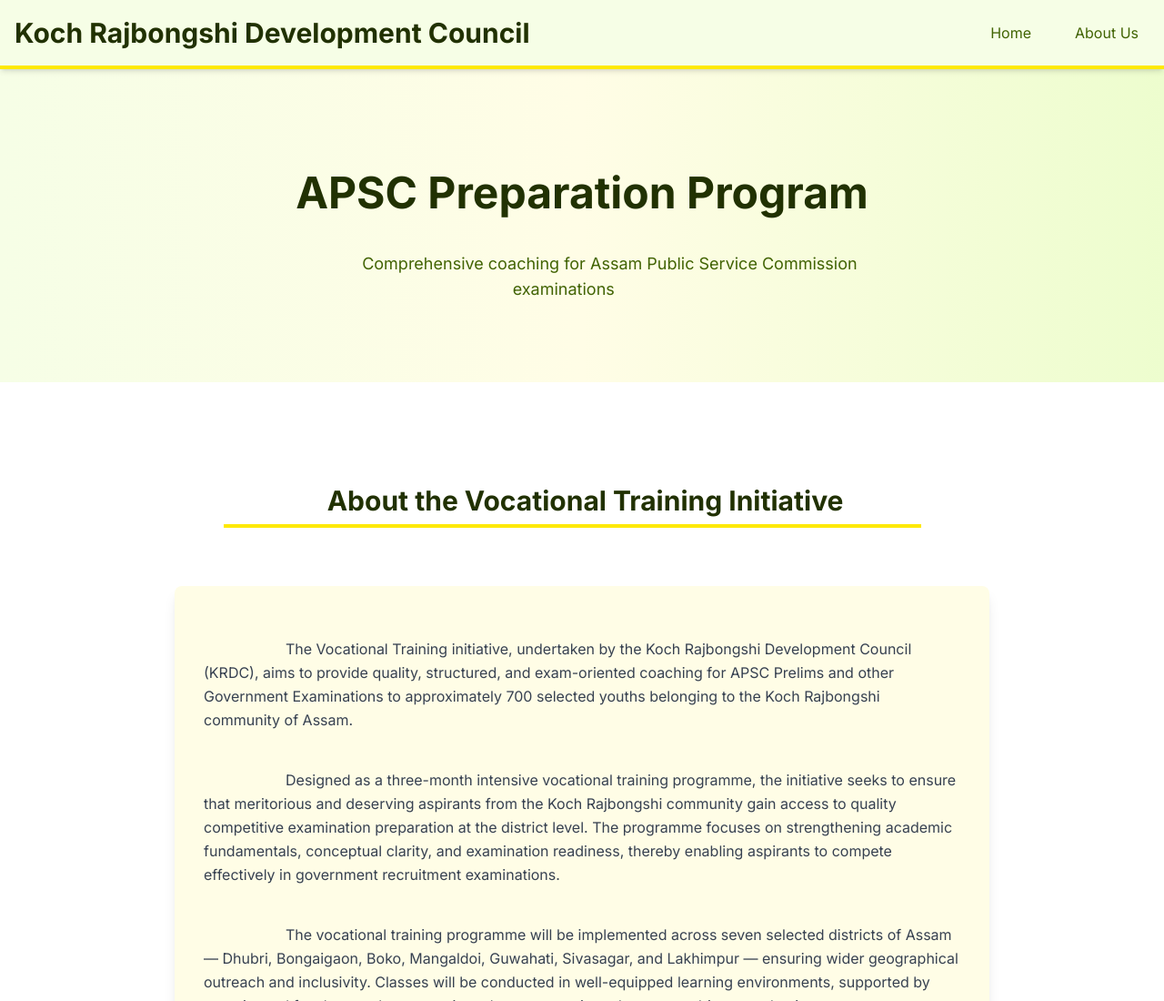
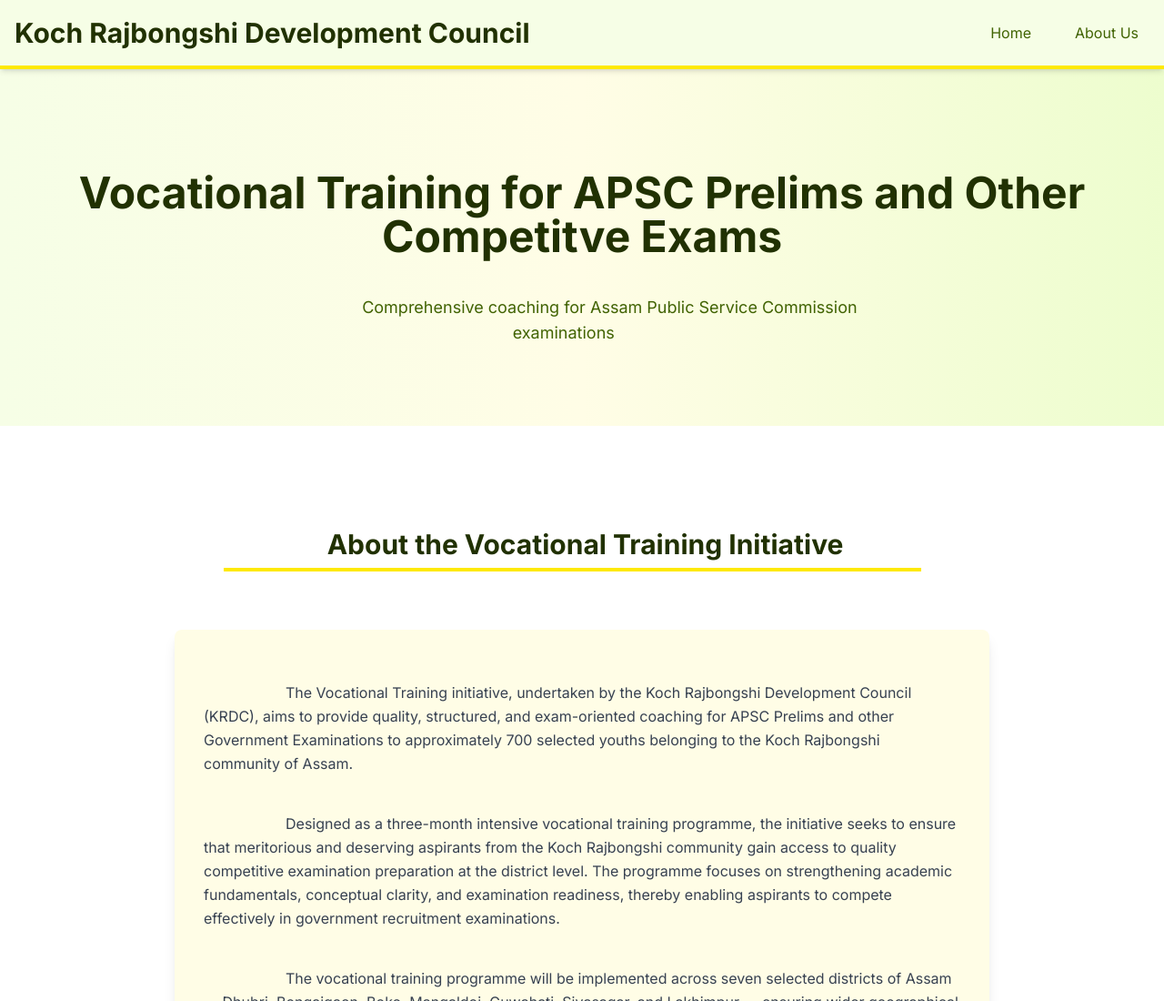
Before and after one commit to geekodour/krdc_website, an Eleventy site: page src/apsc.njk in a window 1280 px wide. Shown: the top 1100 px of the page at 91% size. Built offline with nearby package versions, Linux system fonts and the light colour scheme; Eleventy itself is replaced by a stand-in of ours; files that its build step writes are made by us from their sources.

Commit message:
Update apsc.njk

```diff
--- a/src/apsc.njk
+++ b/src/apsc.njk
@@ -7,7 +7,7 @@
 
 <section class="bg-gradient-to-r from-olive-50 via-golden-50 to-olive-100 py-16">
     <div class="container mx-auto px-4 text-center">
-        <h2 class="text-4xl md:text-5xl font-bold text-olive-900 mb-4">APSC Preparation Program</h2>
+        <h2 class="text-4xl md:text-5xl font-bold text-olive-900 mb-4">Vocational Training for APSC Prelims and Other Competitve Exams</h2>
         <p class="text-lg text-olive-800 max-w-2xl mx-auto">
             Comprehensive coaching for Assam Public Service Commission examinations
         </p>
```
